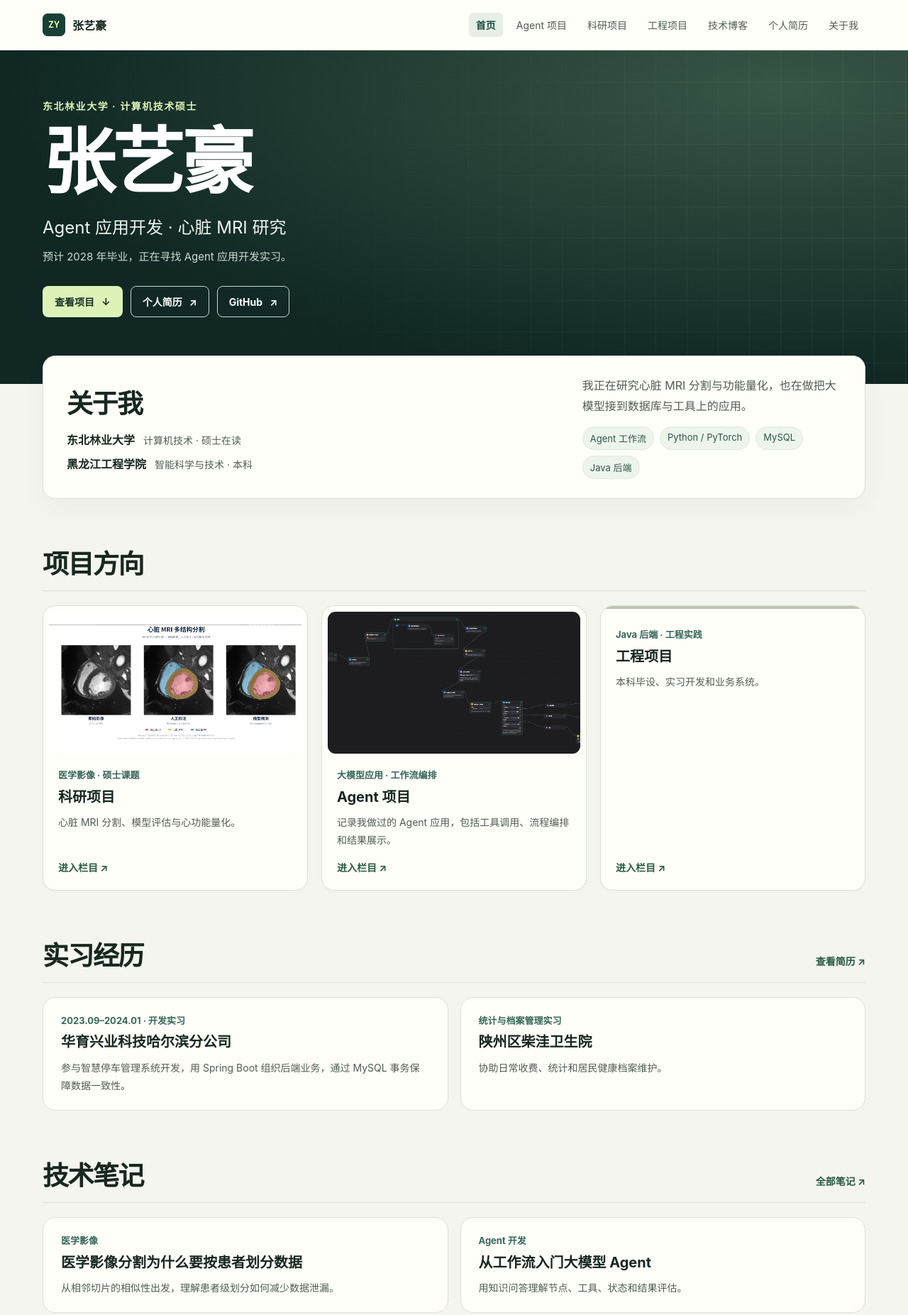
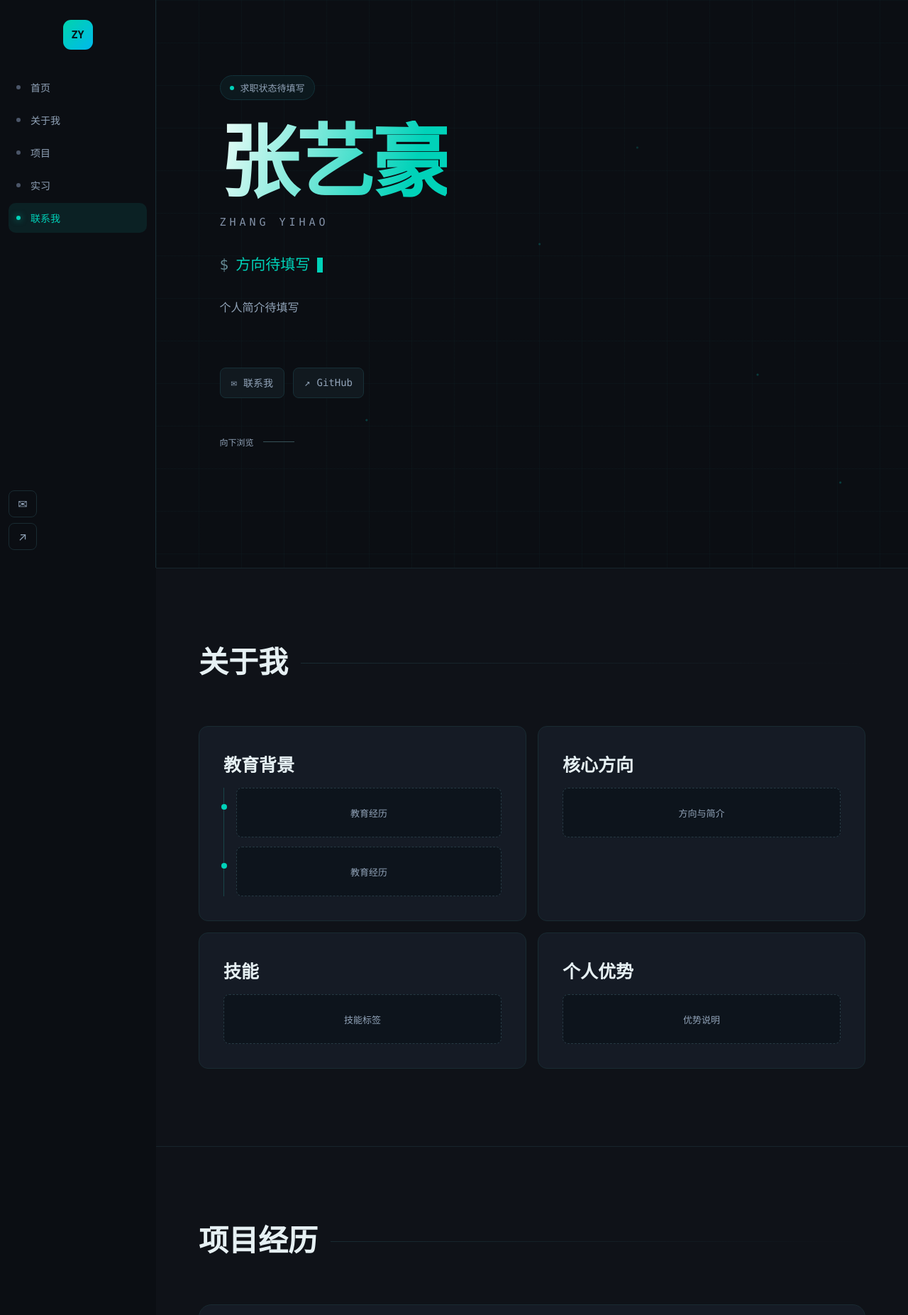
Before and after one commit to Mster111-zhang/mster111-zhang.github.io, a plain HTML site: page index.html in a window 1280 px wide. Shown: the top 1853 px of the page at 71% size. Drawn offline with Linux system fonts and the light colour scheme.

Commit message:
Rebuild homepage as sidebar-based single-page portfolio

```diff
--- a/index.html
+++ b/index.html
@@ -3,118 +3,172 @@
 <head>
   <meta charset="utf-8">
   <meta name="viewport" content="width=device-width, initial-scale=1">
-  <meta name="theme-color" content="#102724">
-  <meta name="description" content="张艺豪的技术主页，记录 Agent 应用开发、心脏 MRI 研究与工程实践。">
-  <title>张艺豪 · 个人网站</title>
+  <meta name="theme-color" content="#0b0e13">
+  <meta name="description" content="张艺豪的个人作品集。">
+  <title>张艺豪 · 个人作品集</title>
   <link rel="icon" type="image/png" sizes="32x32" href="favicon.png">
-  <link rel="stylesheet" href="style.css">
+  <link rel="stylesheet" href="portfolio.css">
 </head>
 <body>
   <a class="skip" href="#main">跳到正文</a>
-  <header class="topbar">
-    <div class="shell header-inner">
-      <a href="index.html" class="brand" aria-label="张艺豪，返回首页">
-        <img src="favicon.png" width="32" height="32" alt="">
-        <span>张艺豪</span>
-      </a>
-      <nav aria-label="主导航"><a href="index.html" aria-current="page">首页</a><a href="projects/agent/index.html">Agent 项目</a><a href="research/index.html">科研项目</a><a href="projects/index.html">工程项目</a><a href="blog/index.html">技术博客</a><a href="resume/index.html">个人简历</a><a href="about/index.html">关于我</a></nav>
+  <header class="sidebar">
+    <a class="brand" href="#home" aria-label="张艺豪，返回首页">ZY</a>
+    <nav aria-label="主导航">
+      <a href="#home" title="首页" aria-current="location"><span>首页</span></a>
+      <a href="#about" title="关于我"><span>关于我</span></a>
+      <a href="#projects" title="项目"><span>项目</span></a>
+      <a href="#experience" title="实习"><span>实习</span></a>
+      <a href="#contact" title="联系我"><span>联系我</span></a>
+    </nav>
+    <div class="sidebar-links">
+      <a href="#contact" aria-label="联系我" title="联系我">✉</a>
+      <a href="https://github.com/Mster111-zhang" aria-label="GitHub" title="GitHub">↗</a>
     </div>
   </header>
+
   <main id="main">
-    <section class="home-hero" aria-labelledby="hero-title">
-  <div class="shell hero-content">
-    <p>东北林业大学 · 计算机技术硕士</p>
-    <h1 id="hero-title">张艺豪</h1>
-    <p class="hero-description">Agent 应用开发 · 心脏 MRI 研究</p>
-    <p class="hero-goal">预计 2028 年毕业，正在寻找 Agent 应用开发实习。</p>
+    <section id="home" class="hero" aria-labelledby="name">
+      <div class="shell">
+        <p class="status">求职状态待填写</p>
+        <h1 id="name">张艺豪</h1>
+        <p class="roman-name" lang="en">ZHANG YIHAO</p>
+        <p class="terminal"><span aria-hidden="true">$</span> 方向待填写<span class="cursor" aria-hidden="true"></span></p>
+        <div class="hero-summary"><p>个人简介待填写</p></div>
         <div class="hero-actions">
-      <a class="button solid" href="#projects">查看项目 <span aria-hidden="true">↓</span></a>
-      <a class="button outline" href="resume/index.html">个人简历 <span aria-hidden="true">↗</span></a>
-      <a class="button outline" href="https://github.com/Mster111-zhang">GitHub <span aria-hidden="true">↗</span></a>
+          <a class="outline" href="#contact"><span aria-hidden="true">✉</span> 联系我</a>
+          <a class="outline" href="https://github.com/Mster111-zhang"><span aria-hidden="true">↗</span> GitHub</a>
+        </div>
+        <a class="scroll-link" href="#about">向下浏览 <span aria-hidden="true"></span></a>
+      </div>
+    </section>
+
+    <section id="about" class="section" aria-labelledby="about-title">
+      <div class="shell">
+        <h2 id="about-title" class="section-title">关于我</h2>
+        <div class="about-grid">
+          <article class="panel">
+            <h3>教育背景</h3>
+            <div class="timeline">
+              <div class="empty">教育经历</div>
+              <div class="empty">教育经历</div>
+            </div>
+          </article>
+          <article class="panel">
+            <h3>核心方向</h3>
+            <div class="empty">方向与简介</div>
+          </article>
+          <article class="panel">
+            <h3>技能</h3>
+            <div class="empty">技能标签</div>
+          </article>
+          <article class="panel">
+            <h3>个人优势</h3>
+            <div class="empty">优势说明</div>
+          </article>
         </div>
       </div>
     </section>
-<div class="shell home-body">
-  <section id="about" class="intro-panel">
-    <div>
-      <h2>关于我</h2>
-      <dl class="education">
-        <div><dt>东北林业大学</dt><dd>计算机技术 · 硕士在读</dd></div>
-        <div><dt>黑龙江工程学院</dt><dd>智能科学与技术 · 本科</dd></div>
-      </dl>
-    </div>
-    <div>
-      <p>我正在研究心脏 MRI 分割与功能量化，也在做把大模型接到数据库与工具上的应用。</p>
-      <ul class="tags" aria-label="技术方向"><li>Agent 工作流</li><li>Python / PyTorch</li><li>MySQL</li><li>Java 后端</li></ul>
-    </div>
-  </section>
-  <section id="projects" class="home-section">
-    <div class="section-heading"><h2>项目方向</h2></div>
-    <div class="card-grid">
-      <article class="card">
-      <a class="card-image" href="research/index.html" tabindex="-1" aria-hidden="true">
-        <img src="assets/cardiac-mri-comparison.png" alt="" loading="lazy" decoding="async"></a>
-      <div class="card-content">
-        <p class="metadata">医学影像 · 硕士课题</p>
-        <h3><a href="research/index.html">科研项目</a></h3>
-        <p>心脏 MRI 分割、模型评估与心功能量化。</p>
-        <a class="text-link" href="research/index.html" aria-label="进入栏目：科研项目">进入栏目 <span aria-hidden="true">↗</span></a>
-      </div>
+
+    <section id="projects" class="section" aria-labelledby="projects-title">
+      <div class="shell">
+        <h2 id="projects-title" class="section-title">项目经历</h2>
+        <div class="project-stack">
+          <article class="panel project">
+            <header class="project-header"><p>项目类型</p><p>项目时间</p></header>
+            <h3>项目标题</h3>
+            <div class="empty">场景与项目简介</div>
+            <div class="project-tags"><span>技术标签</span></div>
+            <h4>核心职责</h4>
+            <div class="empty">工作内容</div>
+            <div class="project-outcome">成果展示</div>
           </article>
-      <article class="card">
-      <a class="card-image" href="projects/agent/index.html" tabindex="-1" aria-hidden="true">
-        <img src="assets/dify-query-workflow.png" alt="" loading="lazy" decoding="async"></a>
-      <div class="card-content">
-        <p class="metadata">大模型应用 · 工作流编排</p>
-        <h3><a href="projects/agent/index.html">Agent 项目</a></h3>
-        <p>记录我做过的 Agent 应用，包括工具调用、流程编排和结果展示。</p>
-        <a class="text-link" href="projects/agent/index.html" aria-label="进入栏目：Agent 项目">进入栏目 <span aria-hidden="true">↗</span></a>
-      </div>
+          <article class="panel project">
+            <header class="project-header"><p>项目类型</p><p>项目时间</p></header>
+            <h3>项目标题</h3>
+            <div class="empty">场景与项目简介</div>
+            <div class="project-tags"><span>技术标签</span></div>
+            <h4>核心职责</h4>
+            <div class="empty">工作内容</div>
+            <div class="project-outcome">成果展示</div>
           </article>
-      <article class="card">
-
-      <div class="card-content">
-        <p class="metadata">Java 后端 · 工程实践</p>
-        <h3><a href="projects/index.html">工程项目</a></h3>
-        <p>本科毕设、实习开发和业务系统。</p>
-        <a class="text-link" href="projects/index.html" aria-label="进入栏目：工程项目">进入栏目 <span aria-hidden="true">↗</span></a>
+          <article class="panel project">
+            <header class="project-header"><p>项目类型</p><p>项目时间</p></header>
+            <h3>Agent 工作流实践</h3>
+            <div class="empty">场景与项目简介</div>
+            <div class="gallery" aria-label="工作流和演示截图">
+              <div class="empty media-slot">工作流截图</div>
+              <div class="empty media-slot">运行效果截图</div>
+              <div class="empty media-slot">预留截图位</div>
             </div>
           </article>
         </div>
+      </div>
     </section>
-  <section id="experience" class="home-section">
-    <div class="section-heading"><h2>实习经历</h2><a class="text-link" href="resume/index.html">查看简历 ↗</a></div>
-    <div class="note-list">
-      <article><p class="metadata">2023.09–2024.01 · 开发实习</p>
-        <h3>华育兴业科技哈尔滨分公司</h3>
-        <p>参与智慧停车管理系统开发，用 Spring Boot 组织后端业务，通过 MySQL 事务保障数据一致性。</p>
+
+    <section id="experience" class="section" aria-labelledby="experience-title">
+      <div class="shell">
+        <h2 id="experience-title" class="section-title">实习经历</h2>
+        <div class="timeline experience-list">
+          <article class="panel">
+            <header class="project-header"><h3>实习单位</h3><p>实习时间</p></header>
+            <p class="muted">岗位名称</p>
+            <h4>主要职责与贡献</h4>
+            <div class="empty">经历说明</div>
           </article>
-      <article><p class="metadata">统计与档案管理实习</p>
-        <h3>陕州区柴洼卫生院</h3>
-        <p>协助日常收费、统计和居民健康档案维护。</p>
+          <article class="panel">
+            <header class="project-header"><h3>实习单位</h3><p>实习时间</p></header>
+            <p class="muted">岗位名称</p>
+            <h4>主要职责与贡献</h4>
+            <div class="empty">经历说明</div>
           </article>
         </div>
-  </section>
-  <section id="articles" class="home-section">
-    <div class="section-heading"><h2>技术笔记</h2><a class="text-link" href="blog/index.html">全部笔记 ↗</a></div>
-    <div class="note-list">
-      <article><p class="metadata">医学影像</p>
-        <h3><a href="blog/patient-split/index.html">医学影像分割为什么要按患者划分数据</a></h3>
-        <p>从相邻切片的相似性出发，理解患者级划分如何减少数据泄漏。</p>
-      </article>
-      <article><p class="metadata">Agent 开发</p>
-        <h3><a href="blog/agent-workflow/index.html">从工作流入门大模型 Agent</a></h3>
-        <p>用知识问答理解节点、工具、状态和结果评估。</p>
-      </article>
       </div>
     </section>
+
+    <section id="contact" class="section" aria-labelledby="contact-title">
+      <div class="shell">
+        <h2 id="contact-title" class="section-title">联系我</h2>
+        <div class="contact-grid">
+          <div class="panel contact-panel"><span>邮箱</span><span class="muted">待填写</span></div>
+          <a class="panel contact-panel" href="https://github.com/Mster111-zhang"><span>GitHub</span><span class="muted">Mster111-zhang ↗</span></a>
         </div>
+      </div>
+    </section>
+
+    <footer class="footer"><div class="shell">© 张艺豪</div></footer>
   </main>
-  <footer id="contact" class="footer">
-    <div class="shell footer-inner">
-      <span>© 张艺豪</span>
-      <div><a href="https://github.com/Mster111-zhang">GitHub</a><a href="about/index.html#credits">图片来源</a></div>
-    </div>
-  </footer>
+
+  <script>
+    const links = [...document.querySelectorAll('.sidebar nav a')];
+    const sections = links.map(link => document.querySelector(link.hash));
+    let activeIndex = 0;
+    let frame = 0;
+
+    function highlightActiveSection() {
+      frame = 0;
+      const marker = window.innerHeight * 0.32;
+      let index = 0;
+      for (let i = 1; i < sections.length; i++) {
+        if (sections[i].getBoundingClientRect().top <= marker) index = i;
+      }
+      if (window.scrollY + window.innerHeight >= document.documentElement.scrollHeight - 2) {
+        index = sections.length - 1;
+      }
+      if (index !== activeIndex) {
+        links[activeIndex].removeAttribute('aria-current');
+        links[index].setAttribute('aria-current', 'location');
+        activeIndex = index;
+      }
+    }
+
+    function queueHighlight() {
+      if (!frame) frame = requestAnimationFrame(highlightActiveSection);
+    }
+
+    addEventListener('scroll', queueHighlight, { passive: true });
+    addEventListener('resize', queueHighlight);
+    addEventListener('load', queueHighlight);
+    highlightActiveSection();
+  </script>
 </body>
 </html>
--- /dev/null
+++ b/portfolio.css
@@ -0,0 +1,162 @@
+:root {
+  color-scheme: dark;
+  --background: #0b0e13;
+  --section: #0f1218;
+  --panel: #151b25;
+  --line: #192b32;
+  --text: #e6f0f3;
+  --muted: #91a3b8;
+  --accent: #00d2b9;
+  --sidebar: 220px;
+  --rail: 76px;
+  --gutter: clamp(36px, 7vw, 116px);
+  --serif: "Noto Serif SC", "Songti SC", "STSong", SimSun, serif;
+  --mono: "IBM Plex Mono", Consolas, "Microsoft YaHei", monospace;
+  font-family: Inter, "Microsoft YaHei", "PingFang SC", system-ui, sans-serif;
+}
+
+*, *::before, *::after { box-sizing: border-box; }
+html { scroll-behavior: smooth; scrollbar-color: #17403e var(--background); }
+body { margin: 0; color: var(--text); background: var(--background); }
+h1, h2, h3, h4, p { margin: 0; }
+a { color: inherit; text-decoration: none; }
+a:focus-visible { outline: 2px solid var(--accent); outline-offset: 4px; }
+.skip { position: fixed; z-index: 5; top: 8px; left: 8px; padding: 8px 12px; color: var(--background); background: var(--accent); transform: translateY(-150%); }
+.skip:focus { transform: none; }
+
+.sidebar {
+  position: fixed;
+  inset: 0 auto 0 0;
+  z-index: 2;
+  display: flex;
+  flex-direction: column;
+  width: var(--rail);
+  padding: 28px 12px 25px;
+  background: var(--background);
+  border-right: 1px solid var(--line);
+}
+.sidebar:is(:hover, :focus-within) { width: var(--sidebar); }
+.brand {
+  display: grid;
+  place-items: center;
+  align-self: center;
+  width: 42px;
+  height: 42px;
+  color: #06151c;
+  background: linear-gradient(135deg, #00d4ac, #00b9ed);
+  border-radius: 11px;
+  font: 700 15px var(--mono);
+}
+.sidebar nav { display: grid; gap: 4px; margin-top: 32px; }
+.sidebar nav a { display: flex; align-items: center; gap: 14px; overflow: hidden; min-height: 42px; padding: 8px 11px; border-radius: 10px; color: var(--muted); font: 14px var(--mono); white-space: nowrap; }
+.sidebar:not(:hover, :focus-within) nav a span { opacity: 0; }
+.sidebar nav a::before { content: ""; flex: 0 0 6px; height: 6px; border-radius: 50%; background: #4b5669; }
+.sidebar nav a:hover, .sidebar nav a[aria-current] { color: var(--accent); background: #0b2124; }
+.sidebar nav a[aria-current]::before { background: var(--accent); box-shadow: 0 0 10px #00d2b999; }
+.sidebar-links { display: grid; gap: 8px; margin-top: auto; }
+.sidebar-links a { display: grid; place-items: center; width: 40px; min-height: 38px; border: 1px solid var(--line); border-radius: 8px; color: var(--muted); }
+.sidebar-links a:hover { color: var(--accent); border-color: var(--accent); }
+
+main { margin-left: var(--rail); }
+body:has(.sidebar:is(:hover, :focus-within)) main { margin-left: var(--sidebar); }
+.shell { width: min(100% - var(--gutter) - var(--gutter), 1120px); margin-inline: var(--gutter) auto; }
+.hero {
+  position: relative;
+  isolation: isolate;
+  display: grid;
+  align-items: center;
+  min-height: 100svh;
+  padding: 56px 0 118px;
+  background-image: linear-gradient(#11343826 1px, transparent 1px), linear-gradient(90deg, #11343826 1px, transparent 1px);
+  background-size: 60px 60px;
+}
+.hero::after {
+  content: "";
+  position: absolute;
+  inset: 0;
+  z-index: -1;
+  pointer-events: none;
+  background: radial-gradient(circle at 12% 22%, #00b7ac38 1px, transparent 2px),
+    radial-gradient(circle at 28% 74%, #00b7ac4a 1px, transparent 2px),
+    radial-gradient(circle at 51% 43%, #00b7ac43 1px, transparent 2px),
+    radial-gradient(circle at 64% 26%, #00b7ac36 1px, transparent 2px),
+    radial-gradient(circle at 80% 66%, #00b7ac46 1px, transparent 2px),
+    radial-gradient(circle at 91% 85%, #00b7ac4a 1px, transparent 2px);
+}
+.status { display: inline-flex; align-items: center; gap: 9px; padding: 7px 13px; border: 1px solid #123139; border-radius: 99px; background: #0c191e; color: var(--muted); font: 13px var(--mono); }
+.status::before { content: ""; width: 6px; height: 6px; background: var(--accent); border-radius: 50%; }
+.hero h1 {
+  margin: 29px 0 8px;
+  color: #c1f6ee;
+  background: linear-gradient(108deg, #edfdf8, #00d2b9 82%);
+  background-clip: text;
+  -webkit-text-fill-color: transparent;
+  width: fit-content;
+  font: 700 clamp(64px, 8.8vw, 112px)/1.1 var(--serif);
+  letter-spacing: -.045em;
+}
+.roman-name { color: #8291a7; font: 15px/1.5 var(--mono); letter-spacing: .33em; }
+.terminal { display: flex; align-items: center; gap: 10px; margin-top: 34px; color: var(--accent); font: clamp(15px, 2vw, 21px)/1.5 var(--mono); }
+.terminal span:first-child { color: #648993; }
+.cursor { display: inline-block; width: 8px; height: 1em; background: var(--accent); }
+.hero-summary { max-width: 640px; min-height: 76px; margin-top: 29px; color: var(--muted); font-size: 16px; line-height: 1.8; }
+.hero-actions { display: flex; flex-wrap: wrap; gap: 12px; margin-top: 23px; }
+.outline { display: inline-flex; align-items: center; gap: 9px; min-height: 43px; padding: 9px 15px; border: 1px solid #173037; border-radius: 8px; background: #11191f; color: var(--muted); font: 14px var(--mono); }
+.outline:hover { color: var(--accent); border-color: var(--accent); }
+.scroll-link { display: inline-flex; align-items: center; gap: 13px; margin-top: 53px; color: var(--muted); font: 12px var(--mono); }
+.scroll-link span { width: 44px; height: 1px; background: #375258; }
+.scroll-link:hover { color: var(--accent); }
+
+.section { padding: clamp(56px, 8.5vw, 132px) 0; background: var(--section); border-top: 1px solid #17252c; }
+.section .shell { width: min(100% - 58px, 940px); margin-inline: auto; }
+.section-title { display: flex; align-items: center; gap: 18px; margin: 0 0 clamp(30px, 5vw, 64px); font: 700 clamp(30px, 3.6vw, 42px)/1.18 var(--serif); }
+.section-title::after { content: ""; flex: 1; height: 1px; background: linear-gradient(90deg, var(--line), transparent); }
+.muted { color: var(--muted); }
+.about-grid, .contact-grid { display: grid; grid-template-columns: repeat(2, minmax(0, 1fr)); gap: 16px; }
+.panel { padding: clamp(20px, 3vw, 34px); background: var(--panel); border: 1px solid var(--line); border-radius: 13px; }
+.panel h3 { font-size: clamp(18px, 2.2vw, 25px); }
+.panel h4 { margin-top: 17px; color: #bfced9; font-size: 14px; }
+.empty { display: grid; place-items: center; position: relative; min-height: 70px; margin-top: 16px; padding: 12px; background: #0d141c; border: 1px dashed #263943; border-radius: 8px; color: var(--muted); font: 13px var(--mono); text-align: center; }
+.timeline { display: grid; gap: 13px; margin-top: 16px; padding-left: 17px; border-left: 1px solid #194549; }
+.timeline .empty { margin-top: 0; }
+.timeline > * { position: relative; }
+.timeline > *::before { content: ""; position: absolute; top: 22px; left: -22px; width: 8px; height: 8px; background: var(--accent); border-radius: 50%; }
+.project-stack { display: grid; gap: 24px; }
+.project { padding: clamp(20px, 4vw, 40px); border-radius: 18px; }
+.project-header { display: flex; flex-wrap: wrap; align-items: baseline; justify-content: space-between; gap: 8px 18px; margin-bottom: 12px; }
+.project-header p { color: var(--accent); font: 13px/1.5 var(--mono); }
+.project-header p:last-child { color: var(--muted); }
+.project-tags { display: flex; flex-wrap: wrap; gap: 6px; margin-top: 14px; }
+.project-tags span { padding: 5px 9px; background: #221c39; border: 1px solid #342755; border-radius: 5px; color: #c1a6fa; font: 12px var(--mono); }
+.project-outcome { margin-top: 16px; padding: 15px 14px; border-left: 2px solid var(--accent); border-radius: 8px; background: #111821; color: var(--muted); font: 13px var(--mono); }
+.gallery { display: grid; grid-template-columns: repeat(3, minmax(0, 1fr)); gap: 12px; margin-top: 18px; }
+.media-slot { min-height: auto; margin-top: 0; aspect-ratio: 16 / 10; }
+.experience-list { gap: 20px; }
+.contact-panel { display: grid; gap: 8px; font-size: 15px; }
+a.contact-panel:hover { border-color: var(--accent); }
+.footer { padding: 26px 0; border-top: 1px solid var(--line); color: var(--muted); font: 13px var(--mono); }
+
+@media (max-width: 820px) {
+  .sidebar, .sidebar:is(:hover, :focus-within) { position: sticky; inset: 0 0 auto; width: auto; padding: 9px 16px 8px; border-right: 0; border-bottom: 1px solid var(--line); }
+  .brand { align-self: start; width: 32px; height: 32px; border-radius: 8px; }
+  .sidebar nav { grid-template-columns: repeat(5, minmax(0, 1fr)); gap: 3px; margin-top: 8px; }
+  .sidebar nav a { justify-content: center; gap: 0; min-height: 34px; padding: 5px 2px; font-size: 12px; white-space: nowrap; }
+  .sidebar:not(:hover, :focus-within) nav a span { opacity: 1; }
+  .sidebar nav a::before, .sidebar-links { display: none; }
+  main, body:has(.sidebar:is(:hover, :focus-within)) main { margin-left: 0; }
+  section { scroll-margin-top: 95px; }
+  .shell, .section .shell { width: min(100% - 40px, 680px); margin-inline: auto; }
+  .hero { min-height: calc(100svh - 91px); padding: 54px 0 46px; }
+}
+
+@media (max-width: 520px) {
+  .about-grid, .contact-grid, .gallery { grid-template-columns: 1fr; }
+  .hero h1 { margin-top: 24px; }
+  .hero-summary { min-height: 54px; }
+  .scroll-link { margin-top: 31px; }
+  .media-slot { aspect-ratio: 16 / 8; }
+}
+
+@media (prefers-reduced-motion: reduce) {
+  html { scroll-behavior: auto; }
+}
```
Also changed, not shown: 2 other files. Lines whose indentation alone changed are shown as unchanged.
